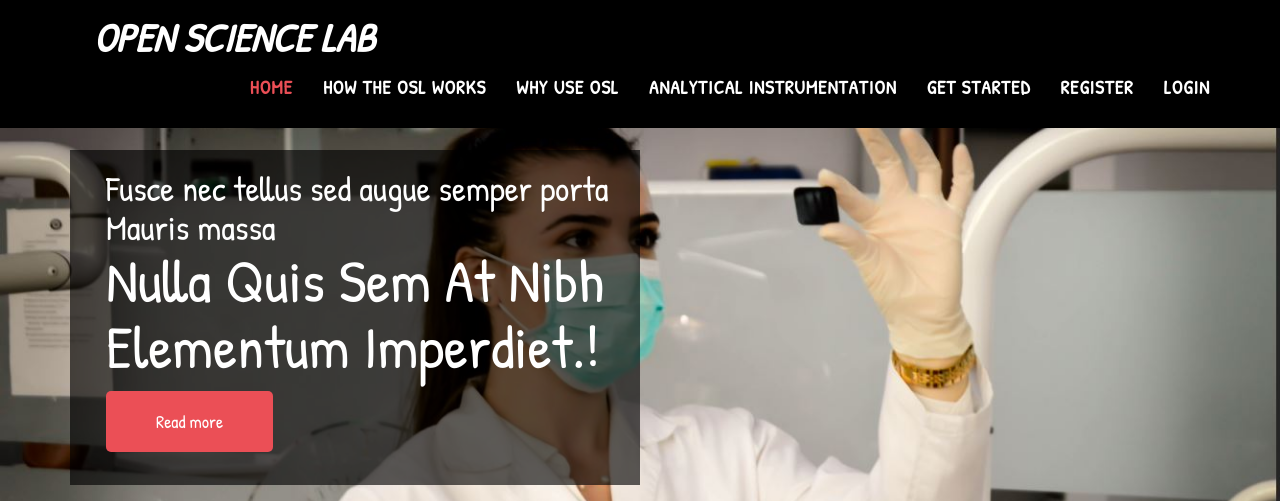
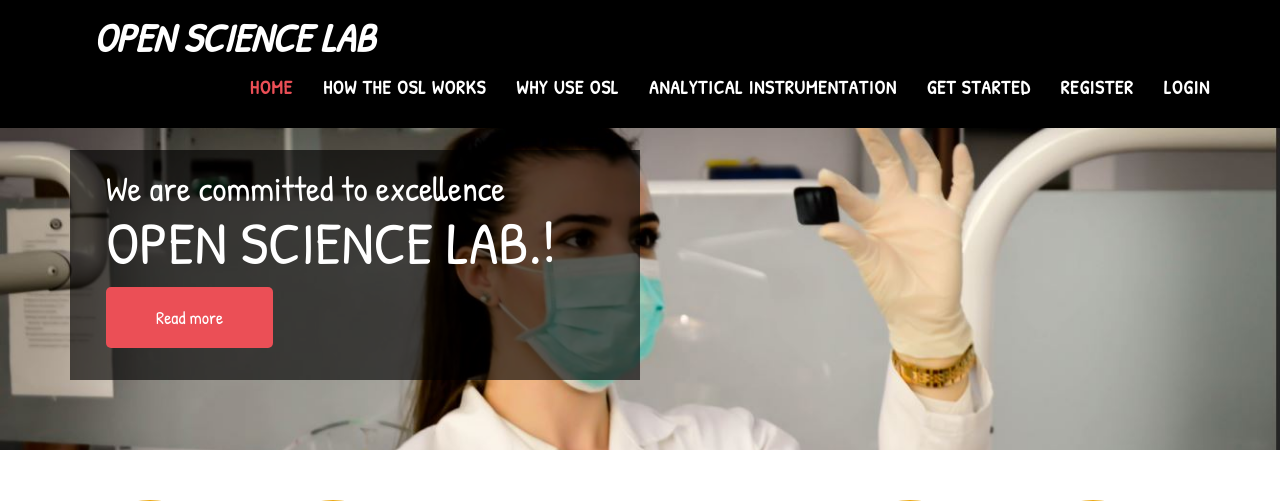
Before and after one commit to prateekmohanty63/OPEN_SCIENCE_LAB, a Django app: page / in a window 1280 px wide. Shown: the top 501 px of the page. Run offline with Django 4.2, Linux system fonts and the light colour scheme; some libraries are stand-ins or nearby versions; some web fonts are replaced.

Commit message:
Refined use-1 completed it-1

```diff
--- a/researchLab/templates/index.html
+++ b/researchLab/templates/index.html
@@ -72,8 +72,8 @@
   <div class="row">
    <div class="col-sm-12">
     <div class="center_1">
-	 <h4>Fusce nec tellus sed augue semper porta Mauris massa</h4>
-	 <h2> Nulla Quis Sem At Nibh Elementum Imperdiet.!</h2>
+	 <h4>We are committed to excellence</h4>
+	 <h2>OPEN SCIENCE LAB.!</h2>
 	 <p><a href="#">Read more</a></p>
 	</div>
    </div>
```
